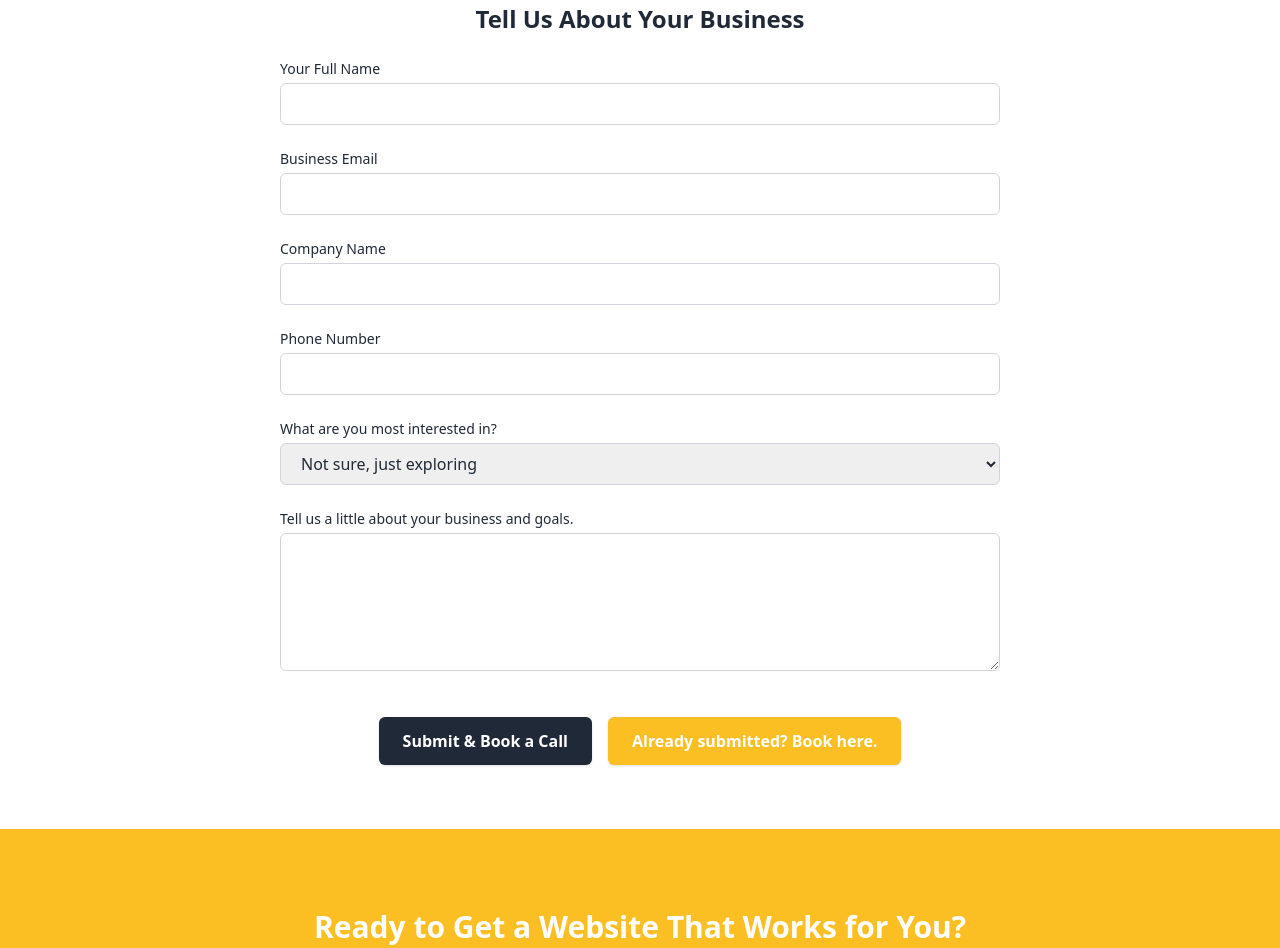
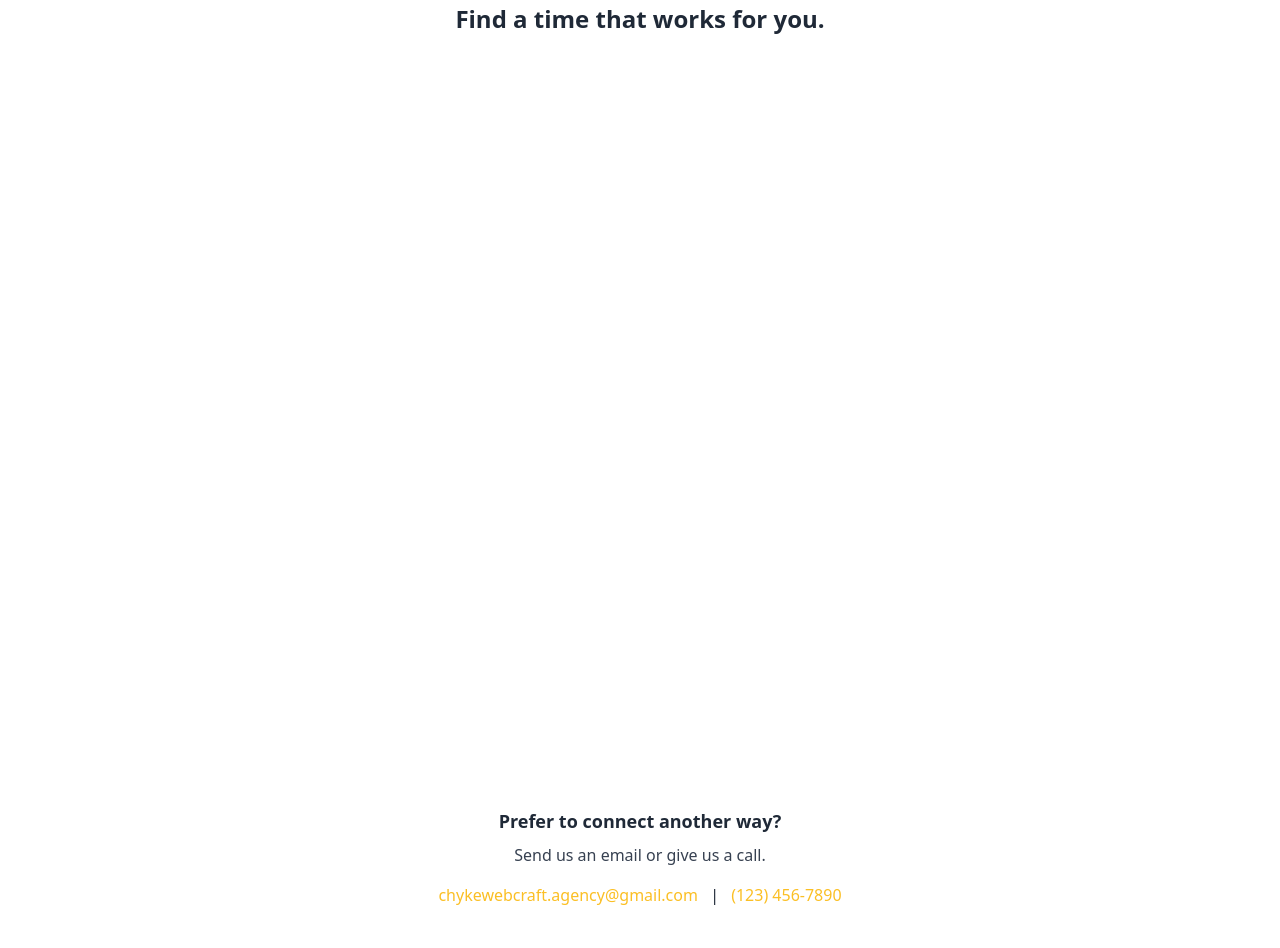
Before and after one commit to solochyke/www.chykewebcraft.com-main-, a plain HTML site: page contact.html in a window 1280 px wide. Shown: the part 405-1353 px from the top of the page. Drawn offline with nearby package versions, Linux system fonts and the light colour scheme; a script that the page names is missing.

Commit message:
Update contact.html

```diff
--- a/contact.html
+++ b/contact.html
@@ -61,44 +61,20 @@
     <p class="text-lg md:text-xl max-w-2xl mx-auto">Let’s discuss your business goals and build a plan to get you more calls and leads. This is a free, no-obligation session.</p>
   </section>
 
-  <section class="py-16 px-4 md:px-6 max-w-3xl mx-auto">
-    <h2 class="text-2xl font-bold text-navy mb-6 text-center">Tell Us About Your Business</h2>
-    <form action="https://formspree.io/f/your-form-id" method="POST" class="space-y-6">
-      <div>
-        <label for="name" class="block text-sm font-medium mb-1">Your Full Name</label>
-        <input type="text" id="name" name="name" required class="w-full border border-gray-300 rounded-md px-4 py-2 focus:outline-none focus:ring-2 focus:ring-gold" />
-      </div>
-      <div>
-        <label for="email" class="block text-sm font-medium mb-1">Business Email</label>
-        <input type="email" id="email" name="email" required class="w-full border border-gray-300 rounded-md px-4 py-2 focus:outline-none focus:ring-2 focus:ring-gold" />
-      </div>
-	  <div>
-        <label for="company" class="block text-sm font-medium mb-1">Company Name</label>
-        <input type="text" id="company" name="company" required class="w-full border border-gray-300 rounded-md px-4 py-2 focus:outline-none focus:ring-2 focus:ring-gold" />
-      </div>
-	  <div>
-        <label for="phone" class="block text-sm font-medium mb-1">Phone Number</label>
-        <input type="tel" id="phone" name="phone" required class="w-full border border-gray-300 rounded-md px-4 py-2 focus:outline-none focus:ring-2 focus:ring-gold" />
-      </div>
-      <div>
-        <label for="services" class="block text-sm font-medium mb-1">What are you most interested in?</label>
-        <select id="services" name="services" class="w-full border border-gray-300 rounded-md px-4 py-2 focus:outline-none focus:ring-2 focus:ring-gold">
-			<option value="not-sure">Not sure, just exploring</option>
-			<option value="website-in-a-day">Website in a Day ($150/mo)</option>
-			<option value="website-with-saas">Website with SaaS ($300/mo)</option>
-			<option value="custom-website">Custom Website with SaaS</option>
-			<option value="local-seo">Local SEO Services</option>
-		</select>
-      </div>
-	  <div>
-        <label for="message" class="block text-sm font-medium mb-1">Tell us a little about your business and goals.</label>
-        <textarea id="message" name="message" rows="5" class="w-full border border-gray-300 rounded-md px-4 py-2 focus:outline-none focus:ring-2 focus:ring-gold"></textarea>
-      </div>
-      <div class="flex flex-col md:flex-row gap-4 justify-center items-center pt-4">
-        <button type="submit" class="w-full md:w-auto bg-navy text-white font-semibold py-3 px-6 rounded-md hover:bg-gray-800 shadow">Submit & Book a Call</button>
-        <a href="https://calendly.com/chykewebcraft-agency" class="w-full md:w-auto text-center bg-gold text-white font-semibold py-3 px-6 rounded-md hover:bg-yellow-500 shadow">Already submitted? Book here.</a>
-      </div>
-    </form>
+  <section class="py-16 px-4 md:px-6 max-w-4xl mx-auto">
+    <h2 class="text-2xl font-bold text-navy mb-6 text-center">Find a time that works for you.</h2>
+
+    <div class="calendly-inline-widget" data-url="YOUR_CALENDLY_URL" style="min-width:320px;height:700px;"></div>
+    <script type="text/javascript" src="https://assets.calendly.com/assets/external/widget.js" async></script>
+    <div class="mt-12 text-center">
+      <h3 class="font-semibold text-lg text-navy mb-2">Prefer to connect another way?</h3>
+      <p class="text-gray-700">Send us an email or give us a call.</p>
+      <p class="mt-4">
+        <a href="mailto:chykewebcraft.agency@gmail.com" class="text-gold hover:underline font-medium">chykewebcraft.agency@gmail.com</a>
+        <span class="mx-2">|</span>
+        <a href="tel:+1234567890" class="text-gold hover:underline font-medium">(123) 456-7890</a>
+      </p>
+    </div>
   </section>
 
   <section class="py-20 px-4 text-center bg-gold text-white">
@@ -138,4 +114,4 @@ window.smartsupp||(function(d) {
 })(document);
 </script>
 </body>
-			</html>
+</html>
```
